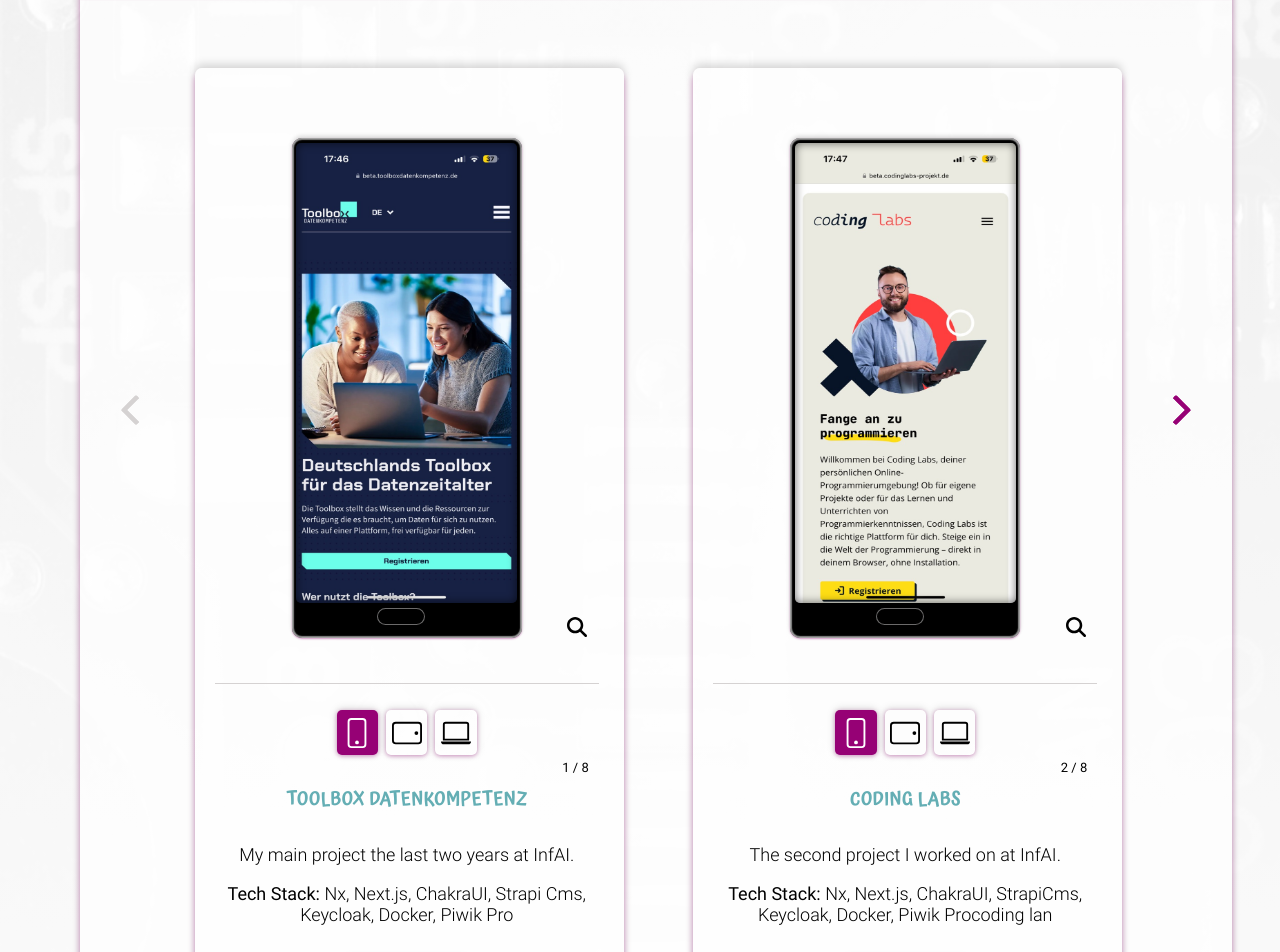
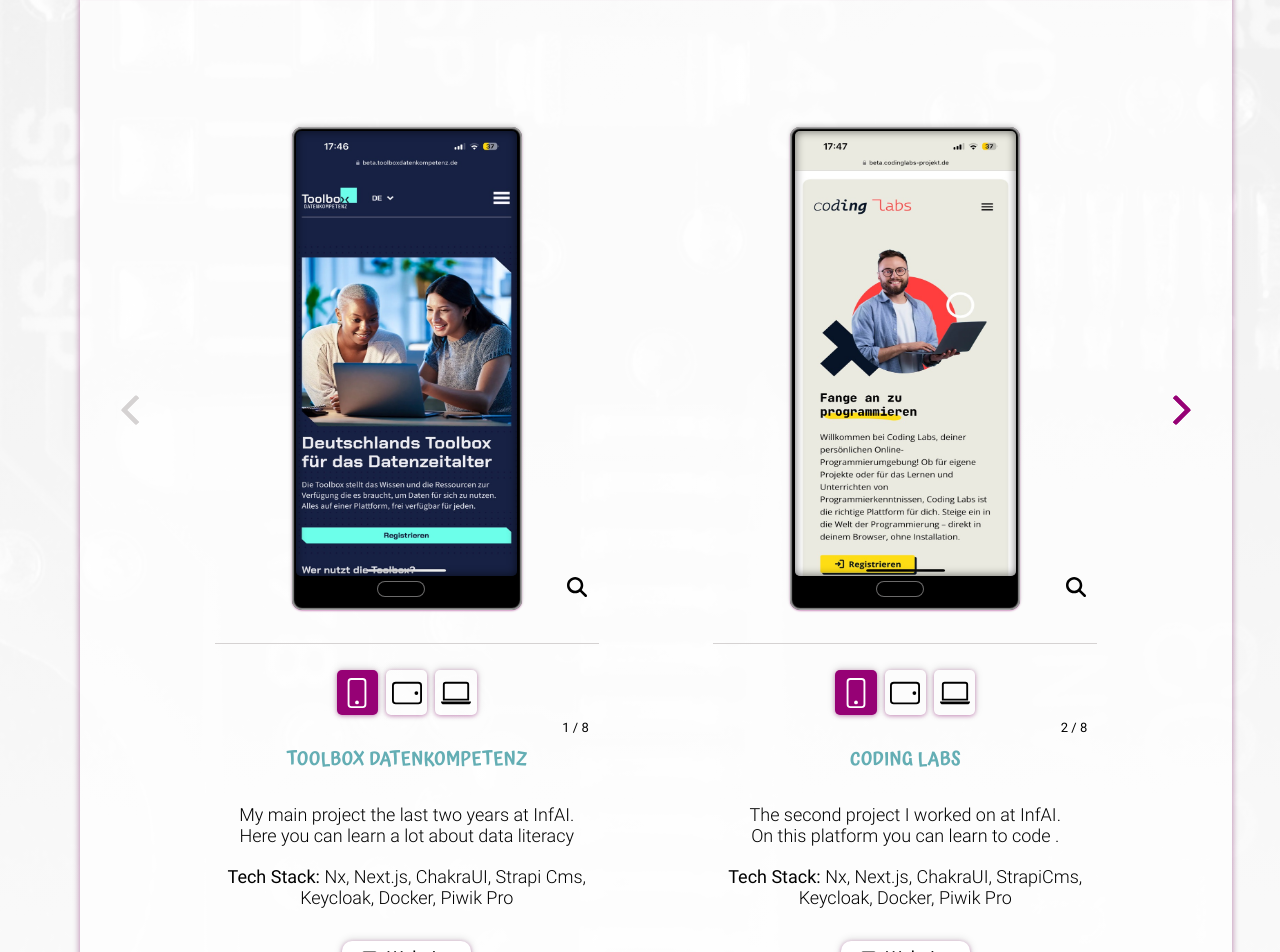
Before and after one commit to katja-roehlig/portfolio, a Vue app: page / in a window 1280 px wide. Shown: the part 2000-2952 px from the top of the page. Built offline with nearby package versions, Linux system fonts and the light colour scheme.

Commit message:
add little design improvements

```diff
--- a/src/components/Phone.vue
+++ b/src/components/Phone.vue
@@ -17,7 +17,7 @@
 <style scoped>
 .phone__container {
   background-color: black;
-  aspect-ratio: 1 / 2.17;
+  aspect-ratio: 1 / 2.1;
   width: 23rem;
 
   border-radius: 1rem;
@@ -50,12 +50,4 @@
   right: 42%;
   bottom: 2.5%;
 }
-
-/* media-queries ************************************************************* */
-/* @media (min-width: 580px) {
-  .phone__container {
-    width: 15rem;
-    height: 30rem;
-  }
-} */
 </style>
--- a/src/components/Projects.vue
+++ b/src/components/Projects.vue
@@ -322,7 +322,7 @@
   background-color: var(--text-color);
 }
 .image__container {
-  height: 54rem;
+  height: 50rem;
   display: flex;
   align-items: center;
   width: 100%;
@@ -331,13 +331,6 @@
   padding-bottom: 2.5rem;
   position: relative;
 }
-/* .content__container {
-  display: flex;
-  flex-direction: column;
-  justify-content: center;
-  align-items: center;
-  position: relative;
-} */
 
 .button__arrow-desktop {
   display: none;
@@ -354,6 +347,7 @@
 .project__description {
   margin-block: 0.5rem 0rem;
   text-align: center;
+  height: 44px;
 }
 
 .icon__container {
@@ -430,21 +424,10 @@
   width: 100%;
   padding-bottom: 1rem;
 }
-@media (min-width: 580px) {
-  .card__container {
-    box-shadow: var(--box-shadow-small);
-    border-radius: 0.7rem;
-  }
-}
+
 .project__container {
   padding-bottom: var(--spacing-wide);
 }
-
-/* .forward-enter-active,
-.forward-leave-active,
-.forward-move {
-  transition: opacity 0.4s linear, transform 0.5s linear;
-} */
 
 @media (min-width: 1100px) {
   .grid__container {
@@ -464,11 +447,11 @@
   .card__container {
     max-width: 30vw;
     padding: 5rem 2.5rem 3rem 2rem;
-    border-radius: 0.7rem;
-    background-color: var(--bg-color-second-level);
-    box-shadow: var(--box-shadow);
     margin-bottom: 2rem;
     margin-top: var(--spacing-small);
+    /*  border-radius: 0.7rem;
+    background-color: var(--bg-color-second-level);
+    box-shadow: var(--box-shadow); */
   }
 
   .button_arrow-mobile,
@@ -496,4 +479,14 @@
     margin-inline: 3.5rem;
   }
 }
+
+.back-leave-active {
+  position: absolute;
+}
+
+/* .forward-enter-active,
+.forward-leave-active,
+.forward-move {
+  transition: opacity 0.4s linear, transform 0.5s linear;
+} */
 </style>
--- a/store/store.ts
+++ b/store/store.ts
@@ -25,7 +25,8 @@
         tabletImg: "url(/img/Toolbox_Tablet.jpeg)",
         desktopImg: "url(/img/Toolbox_Desktop.jpeg)",
         isZoomed: false,
-        text1: "My main project the last two years at InfAI. ",
+        text1: "My main project the last two years at InfAI.",
+        text2: "Here you can learn a lot about data literacy",
         techStack:
           "Nx, Next.js, ChakraUI, Strapi Cms, Keycloak, Docker, Piwik Pro",
         web: "https://beta.toolboxdatenkompetenz.de/",
@@ -39,8 +40,9 @@
         desktopImg: "url(/img/Codinglabs_Desktop.jpeg)",
         isZoomed: false,
         text1: "The second project I worked on at InfAI.",
+        text2: "On this platform you can learn to code .",
         techStack:
-          "Nx, Next.js, ChakraUI, StrapiCms, Keycloak, Docker, Piwik Procoding lan",
+          "Nx, Next.js, ChakraUI, StrapiCms, Keycloak, Docker, Piwik Pro",
         web: "https://beta.codinglabs-projekt.de",
         github: "",
       },
```
